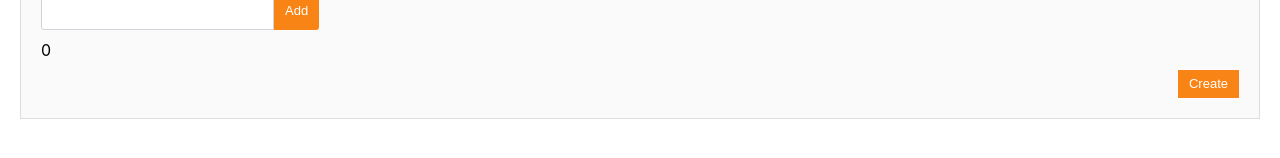
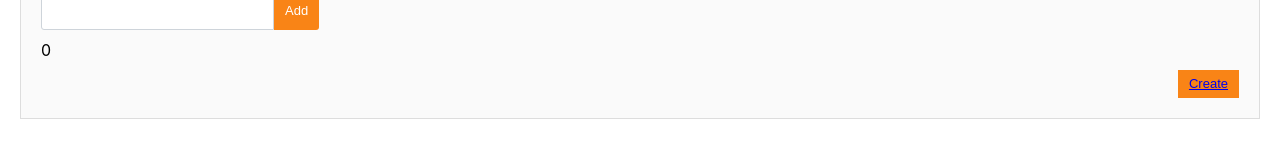
Before and after one commit to MariamHasanat/frying-nemo-fe, a React (Create React App) app: page /add in a window 1280 px wide. Shown: the part 510-668 px from the top of the page. Built offline with nearby package versions, Linux system fonts and the light colour scheme.

Commit message:
routering pages using react-router-dom

```diff
--- a/package.json
+++ b/package.json
@@ -8,6 +8,7 @@
     "@testing-library/user-event": "^13.5.0",
     "react": "^18.2.0",
     "react-dom": "^18.2.0",
+    "react-router-dom": "^6.4.2",
     "react-scripts": "5.0.1",
     "web-vitals": "^2.1.4"
   },
--- a/src/App.js
+++ b/src/App.js
@@ -4,6 +4,7 @@ import ViewPage from "./pages/view/view.component";
 import { useState } from "react";
 import './common.css' ;
 import NotFound from "./pages/not-found/notFound.component";
+import { BrowserRouter, Route, Routes } from "react-router-dom";
 function App() {
   const [currentPage , setCurrentPage] = useState ('add') ;
   const changePage = (newPage) => {
@@ -16,33 +17,25 @@ function App() {
     setItems (tempItems) ;
   }
 
-  const pathname = window.location.pathname ;
-  console.log (pathname)
-  let page = null ;
-  if (pathname === '/view') {
-    page = <ViewPage />
-  }
-  else if (pathname === '/add') {
-    page = <AddPage  />
-  }
-  else {  //called catch all block
-    page = <NotFound/>
-  }
-
   return (
     <div>
-      <Header
-        img = "./nemo.svg.svg"
-        title = "Frying Nemo"
-        onNavigate = {changePage}
-      />
-      {page}
+      <BrowserRouter>
+        <Header
+          img = "./nemo.svg.svg"
+          title = "Frying Nemo"
+        />
+        <Routes>
+          <Route path="/add" element = {<AddPage onAdd = {addItem} />} />
+          <Route path="/view" element = {<ViewPage />} />
+          <Route path="/*" element = {<NotFound  />} />
+        </Routes>
+      </BrowserRouter>
+      {/* {page} */}
       {/* {currentPage === 'add' &&
       <AddPage onNavigate = {changePage}
       onAdd = {addItem}  />}
       {currentPage === 'view' && <ViewPage value = {items}/>}
       <NotFound/> */}
-
     </div>
   );
 }
--- a/src/components/add/form/form.component.jsx
+++ b/src/components/add/form/form.component.jsx
@@ -34,7 +34,6 @@ const Form = (props) => {
     items.push(menueItem);
     console.log("after", items);
     localStorage.setItem('menuItems', JSON.stringify(items));
-    props.onNavigate('view');
     props.onAdd(menueItem);
   };
   /**
@@ -99,12 +98,13 @@ const Form = (props) => {
         <option value="salad">Sweets</option>
       </Select> */}
       <div className='addFormButtons'>
-        <button
-          type='submit'
-          className='formComp nemo-button'
-        >
-          Create
-        </button>
+          <button
+            type='submit'
+            className='formComp nemo-button'
+          >
+            <a href='/view'> Create </a>
+          </button>
+
       </div>
     </form>
   );
--- a/src/components/common/header/header.component.jsx
+++ b/src/components/common/header/header.component.jsx
@@ -1,5 +1,6 @@
 import './header.css';
 import React from 'react';
+import { Link } from 'react-router-dom';
 
 
 const Header = (props) => {
@@ -11,8 +12,9 @@ const Header = (props) => {
       </div>
       <div className="right">
         <nav>
-          <a href='/add'> Add </a>
-          <a href='/view'> View </a>
+          <Link to='/add'> Add </Link>
+          {/* <a href='/add'> Add </a> */}
+          <Link to='/view'> View </Link>
         </nav>
       </div>
 
--- a/src/pages/add/add.component.jsx
+++ b/src/pages/add/add.component.jsx
@@ -20,8 +20,7 @@ const AddPage = (props) => {
     <div className='add'>
       <h1>Add a new item</h1>
       <span>{time.toLocaleTimeString()}</span>
-      <Form onNavigate = {props.onNavigate}
-      onAdd = {props.onAdd}/>
+      <Form onAdd = {props.onAdd}/>
     </div>
   );
 };
```
Also changed, not shown: 1 other file (tests, documents, lock files or other folders).
